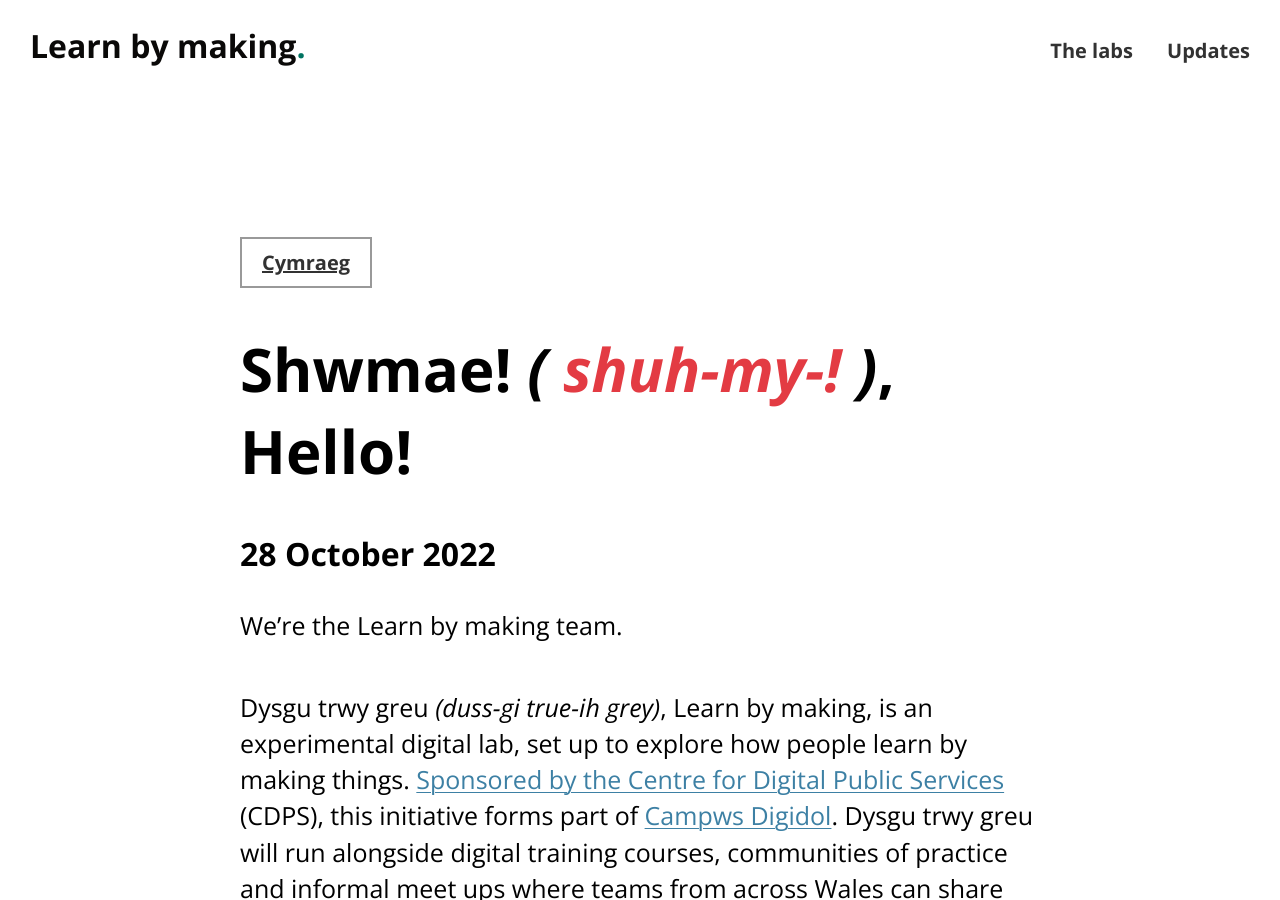
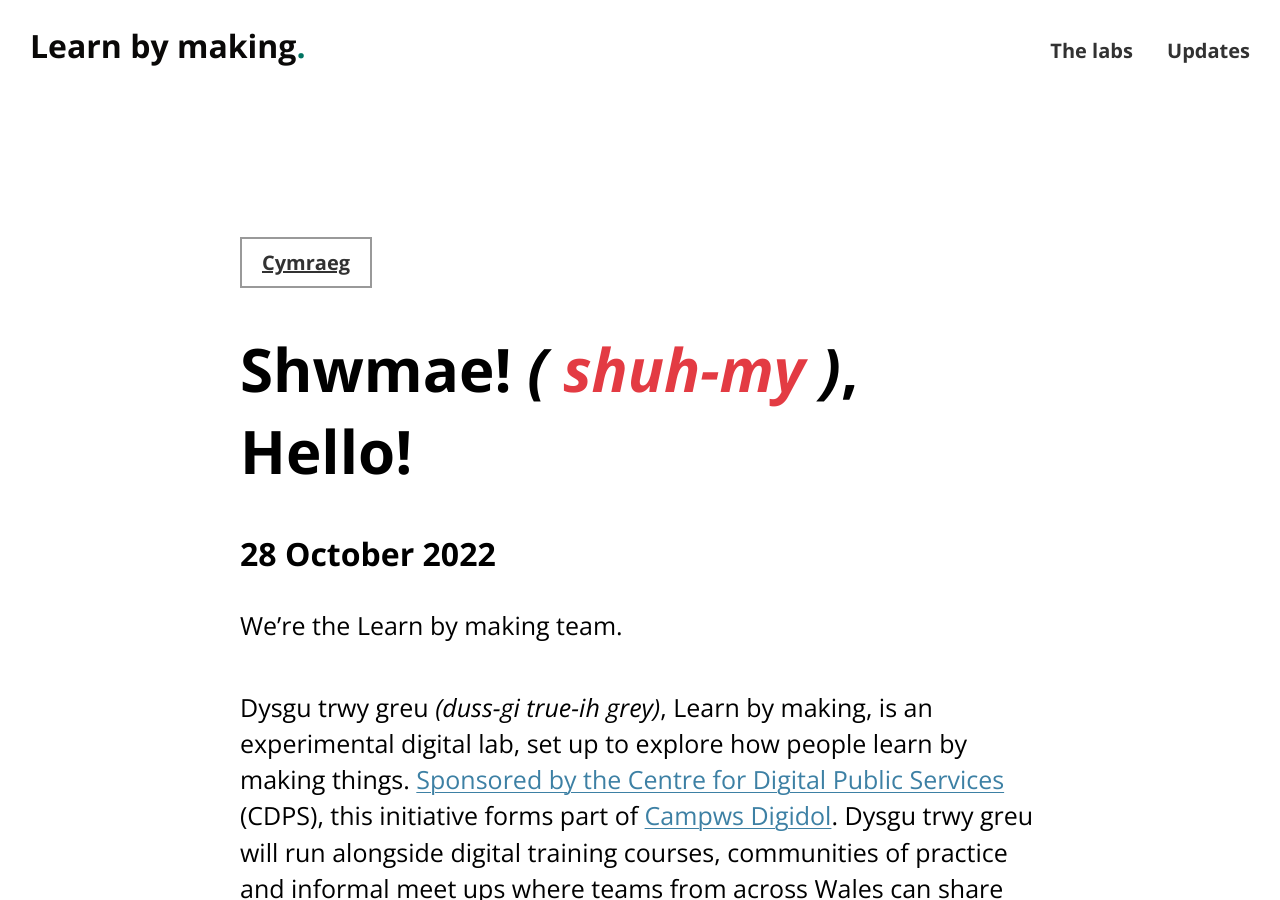
Before and after one commit to learnbymakingwales/learnbymakingwales.github.io, a Jekyll site: the page built from en/updates/_posts/2022-10-28-shwmae.md, in a window 1280 px wide and 900 px high. Built offline with Jekyll 4.4.1, drawn with Linux system fonts in a browser that asks for light colours.

Commit message:
Remove -

```diff
--- a/en/updates/_posts/2022-10-28-shwmae.md
+++ b/en/updates/_posts/2022-10-28-shwmae.md
@@ -5,7 +5,7 @@ ref: shwmae
 layout: post
 ---
 
-# Shwmae! *(* *shuh-my-!*{: .app-phonetic} *)*, Hello!
+# Shwmae! *(* *shuh-my*{: .app-phonetic} *)*, Hello!
 ### 28 October 2022
 
 We’re the Learn by making team.
```
